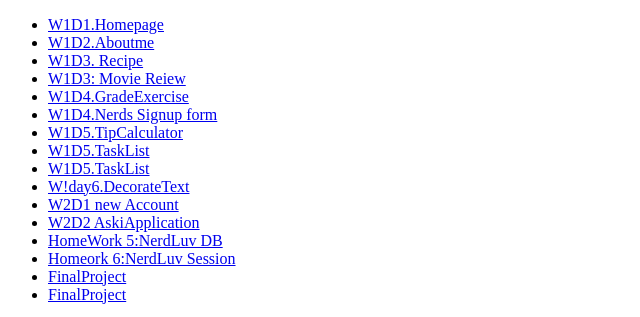
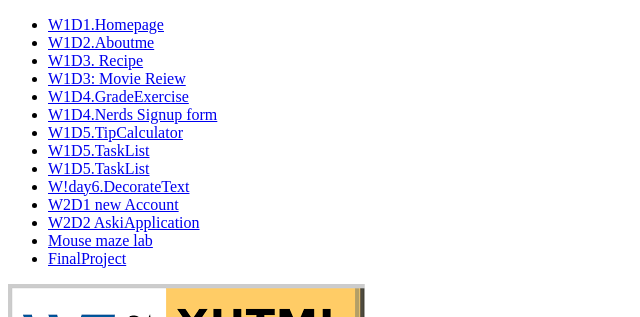
Before and after one commit to merakidane/mera.github.io, a plain HTML site: page index.html in a window 1280 px wide. Shown: the part 131-448 px from the top of the page, without its empty margins (0-640 px from the left). Drawn offline with Linux system fonts and the light colour scheme.

Commit message:
index main

```diff
--- a/index.html
+++ b/index.html
@@ -27,9 +27,10 @@
 
 <li>    <a href="./bankAccount/newbank.html">W2D1 new Account</a></li>
 <li>    <a href="./askiAnimation/ascii.html">W2D2 AskiApplication</a></li>
-<li> <a href="#" >HomeWork 5:NerdLuv DB</a></li>
-<li><a href="#" >Homeork 6:NerdLuv Session</a></li>
-<li><a href="#"> FinalProject</a></li>
+
+<li> <a href="./mouse maze lab/maze.html">Mouse maze lab</a></li>
+
+
 <li><a href="#"> FinalProject</a></li>
 </ul>
 
```
Also changed, not shown: 1 other file.
